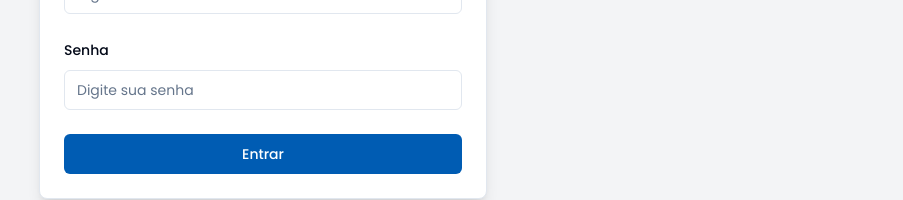
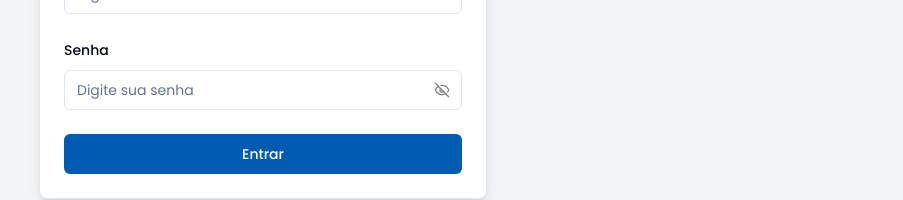
Before and after one commit to Nelio-Bila/PlataformaDTI, a Next.js app: page / in a window 1280 px wide. Shown: the part 534-734 px from the top of the page, without its empty margins (377-1280 px from the left). Built offline with nearby package versions, Linux system fonts and the light colour scheme; no server answers.

Commit message:
fix; auth working

```diff
--- a/eslint.config.mjs
+++ b/eslint.config.mjs
@@ -14,6 +14,7 @@ const eslintConfig = [
   {
     rules: {
       "@typescript-eslint/no-explicit-any": "off", // Disable the rule entirely
+      "@typescript-eslint/no-empty-object-type": "off"
     },
   },
 ];
--- a/src/auth.ts
+++ b/src/auth.ts
@@ -1,10 +1,9 @@
-import NextAuth from "next-auth";
+import { SafeUserType } from "@/types";
+import NextAuth, { DefaultSession } from "next-auth";
+import { AdapterUser } from "next-auth/adapters";
+import Credentials from "next-auth/providers/credentials";
+import { login } from "./actions/auth-actions";
 import { authConfig } from "./auth.config";
-import Credentials from "next-auth/providers/credentials";
-import { SafeUserType } from "@/types";
-import { DefaultSession } from "next-auth";
-import { AdapterUser } from "next-auth/adapters";
-import { login } from "./actions/auth-actions";
 export const {
   auth,
   signIn,
@@ -26,7 +25,7 @@ export const {
   ],
   session: {
     strategy: "jwt",
-    maxAge: 15 * 60, // 15 minutes in seconds (matching Django's ACCESS_TOKEN_LIFETIME)
+    // maxAge: 15 * 60, // 15 minutes in seconds (matching Django's ACCESS_TOKEN_LIFETIME)
   },
   callbacks: {
     async session({ session, token }) {
--- a/src/components/forms/sign-in-form.tsx
+++ b/src/components/forms/sign-in-form.tsx
@@ -1,108 +1,3 @@
-// // components/forms/sign-in-form.tsx
-// "use client";
-
-// import { Button } from "@/components/ui/button";
-// import {
-//   Form,
-//   FormControl,
-//   FormField,
-//   FormItem,
-//   FormLabel,
-//   FormMessage,
-// } from "@/components/ui/form";
-// import { Input } from "@/components/ui/input";
-// import { useToast } from "@/hooks/use-toast";
-// import { zodResolver } from "@hookform/resolvers/zod";
-// import { signIn } from "next-auth/react";
-// import { useRouter } from "next/navigation";
-// import { useTransition } from "react";
-// import { useForm } from "react-hook-form";
-// import { z } from "zod";
-
-// const sign_in_schema = z.object({
-//   email: z.string().email({ message: "Invalid email address" }),
-//   password: z.string().min(8, { message: "Password must be at least 8 characters" }),
-// });
-
-// type SignInFormData = z.infer<typeof sign_in_schema>;
-
-// export function SignInForm() {
-//   const [is_pending, start_transition] = useTransition();
-//   const router = useRouter();
-//   const form = useForm<SignInFormData>({
-//     resolver: zodResolver(sign_in_schema),
-//     defaultValues: {
-//       email: "",
-//       password: "",
-//     },
-//   });
-//   const { toast } = useToast();
-
-//   const on_submit = (values: SignInFormData) => {
-//     start_transition(async () => {
-//       const result = await signIn("credentials", {
-//         redirect: false,
-//         email: values.email,
-//         password: values.password,
-//       });
-
-//       if (result?.error) {
-//         form.setError("root", { message: result.error });
-//         toast({
-//           title: "As credênciais providenciadas são inválidas",
-//           variant: "destructive",
-//         });
-//       } else {
-//         toast({
-//           title: "Bem vindo",
-//           description: "Redirecionando...",
-//         });
-//         router.push("/dashboard");
-//       }
-//     });
-//   };
-
-//   return (
-//     <Form {...form}>
-//       <form onSubmit={form.handleSubmit(on_submit)} className="space-y-6">
-//         <FormField
-//           control={form.control}
-//           name="email"
-//           render={({ field }) => (
-//             <FormItem>
-//               <FormLabel>Email</FormLabel>
-//               <FormControl>
-//                 <Input placeholder="Enter your email" type="email" {...field} />
-//               </FormControl>
-//               <FormMessage />
-//             </FormItem>
-//           )}
-//         />
-//         <FormField
-//           control={form.control}
-//           name="password"
-//           render={({ field }) => (
-//             <FormItem>
-//               <FormLabel>Password</FormLabel>
-//               <FormControl>
-//                 <Input placeholder="Enter your password" type="password" {...field} />
-//               </FormControl>
-//               <FormMessage />
-//             </FormItem>
-//           )}
-//         />
-//         {form.formState.errors.root && (
-//           <p className="text-red-500 text-sm">{form.formState.errors.root.message}</p>
-//         )}
-//         <Button type="submit" className="w-full" disabled={is_pending}>
-//           {is_pending ? "Signing in..." : "Sign In"}
-//         </Button>
-//       </form>
-//     </Form>
-//   );
-// }
-
-
 // components/forms/sign-in-form.tsx
 "use client";
 
@@ -123,6 +18,7 @@ import { useRouter } from "next/navigation";
 import { useTransition } from "react";
 import { useForm } from "react-hook-form";
 import { z } from "zod";
+import { PasswordInput } from "../ui/password-input";
 
 const sign_in_schema = z.object({
   email: z.string().email({ message: "Endereço de email inválido" }),
@@ -191,7 +87,7 @@ export function SignInForm() {
             <FormItem>
               <FormLabel>Senha</FormLabel>
               <FormControl>
-                <Input placeholder="Digite sua senha" type="password" {...field} />
+                <PasswordInput placeholder="Digite sua senha" type="password" {...field} />
               </FormControl>
               <FormMessage />
             </FormItem>
--- a/src/components/ui/password-input.tsx
+++ b/src/components/ui/password-input.tsx
@@ -1,13 +1,13 @@
 'use client'
 
+import { EyeIcon, EyeOffIcon } from 'lucide-react'
 import * as React from 'react'
-import { EyeIcon, EyeOffIcon } from 'lucide-react'
 
 import { Button } from '@/components/ui/button'
-import { Input, type InputProps } from '@/components/ui/input'
+import { Input } from '@/components/ui/input'
 import { cn } from '@/lib/utils'
 
-const PasswordInput = React.forwardRef<HTMLInputElement, InputProps>(({ className, ...props }, ref) => {
+const PasswordInput = React.forwardRef<HTMLInputElement, React.ComponentProps<"input">>(({ className, ...props }, ref) => {
 	const [showPassword, setShowPassword] = React.useState(false)
 	const disabled = props.value === '' || props.value === undefined || props.disabled
 
```
